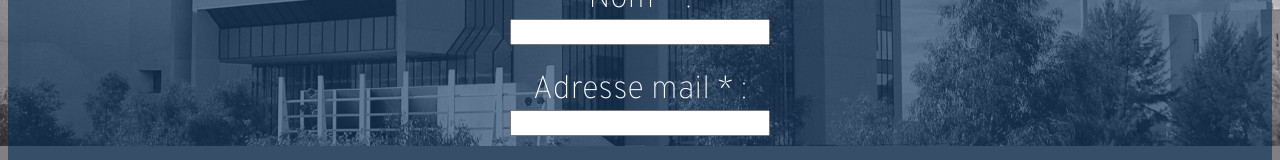
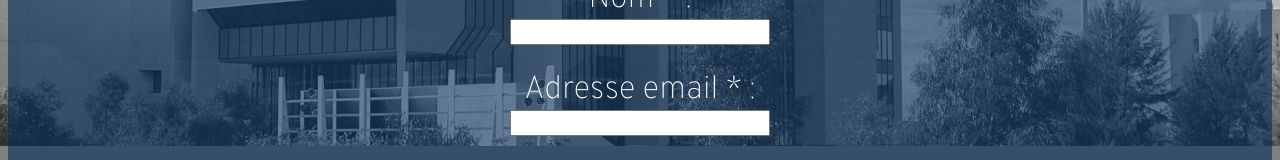
Before and after one commit to LVCHARVET/Louis-Valentin_Charvet_7_31012022, a Vue app in the folder frontend/groupomania/: page /#/signup in a window 1280 px wide. Shown: the part 364-524 px from the top of the page. Built offline with nearby package versions, Linux system fonts and the light colour scheme.

Commit message:
modif login/signup

```diff
--- a/frontend/groupomania/src/views/Login.vue
+++ b/frontend/groupomania/src/views/Login.vue
@@ -3,14 +3,14 @@
     <h1 id="titre">Connectez-vous !</h1>
     <form id="form" method="post" @submit.prevent="loginUser">
       <div class="form-container">
-        <label for="email">Adresse mail * :</label>
+        <label for="email">Adresse email :</label>
         <input required type="text" name="email" v-model="email" id="email" />
       </div>
       <div class="form-container">
-        <label for="password">Mot de passe * :</label>
+        <label for="password">Mot de passe :</label>
         <input
           required
-          type="text"
+          type="password"
           name="password"
           v-model="password"
           id="password"
@@ -26,7 +26,7 @@
 
 <script>
 import axios from "axios";
-import router from "../router"
+import router from "../router";
 export default {
   name: "Login",
   components: {},
--- a/frontend/groupomania/src/views/Signup.vue
+++ b/frontend/groupomania/src/views/Signup.vue
@@ -17,14 +17,14 @@
         <input required type="text" name="nom" v-model="nom" id="nom" />
       </div>
       <div class="form-container">
-        <label for="email">Adresse mail * :</label>
+        <label for="email">Adresse email * :</label>
         <input required type="text" name="email" v-model="email" id="email" />
       </div>
       <div class="form-container">
         <label for="password">Mot de passe * :</label>
         <input
           required
-          type="text"
+          type="password"
           name="password"
           v-model="password"
           id="password"
```
